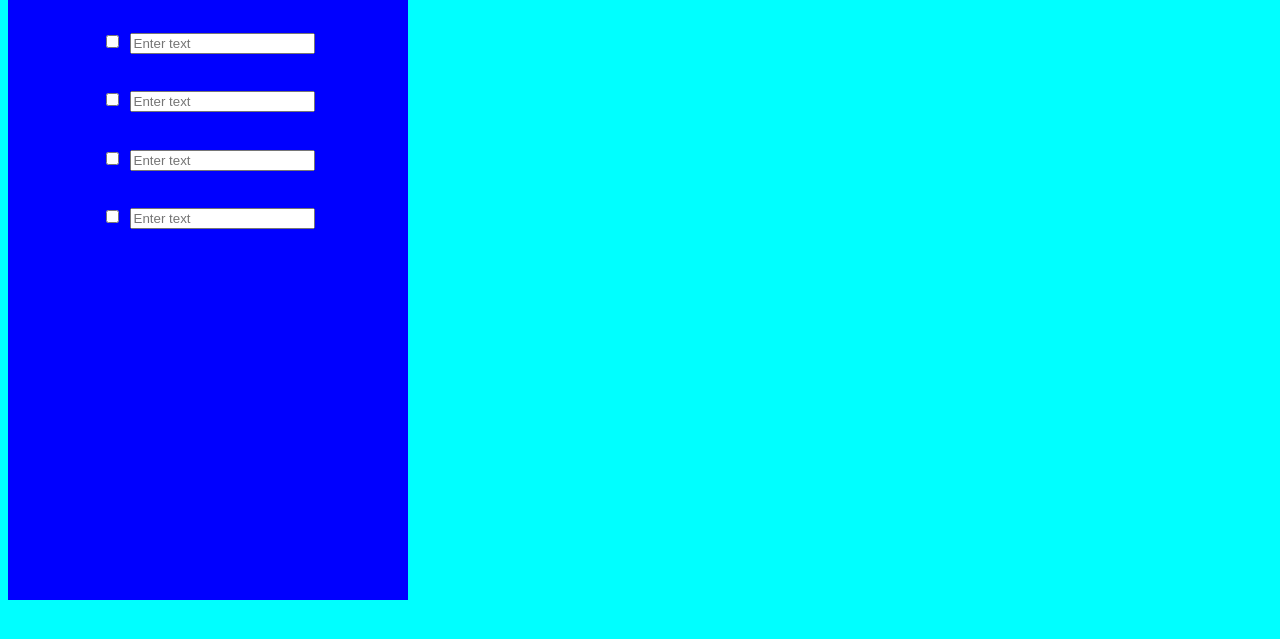
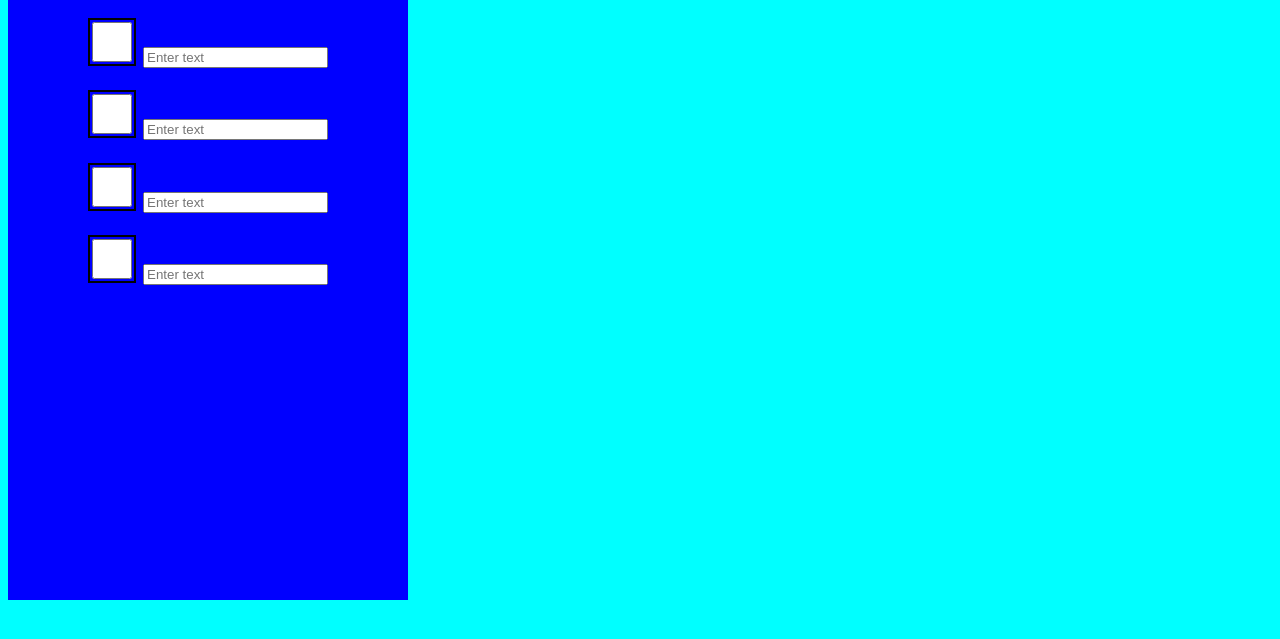
Before and after one commit to yuvank-chaudhary/to-do-application, a plain HTML site: page index.html in a window 1280 px wide. Shown: the part 119-758 px from the top of the page. Drawn offline with Linux system fonts and the light colour scheme.

Commit message:
second commit

```diff
--- a/index.html
+++ b/index.html
@@ -11,28 +11,28 @@
       <h1>TO-DO LIST</h1>
       <label>
         <h1>
-          <input type="checkbox" name="task" value="done" />
+          <input type="checkbox" name="task" value="done" class="box"/>
           <input type="text" name="task" placeholder="Enter text"/>
         </h1>
       </label>
 
       <lebal>
         <h1>
-          <input type="checkbox" name="task" value="done" />
+          <input type="checkbox" name="task" value="done" class="box" />
           <input type="text" name="task" placeholder="Enter text"/>
         </h1>
       </lebal>
 
       <lebal>
         <h1>
-          <input type="checkbox" name="task" value="done" />
+          <input type="checkbox" name="task" value="done"  class="box"/>
           <input type="text" name="task" placeholder="Enter text"/>
         </h1>
       </lebal>
 
       <lebal>
         <h1>
-          <input type="checkbox" name="task" value="done" />
+          <input type="checkbox" name="task" value="done" class="box" />
           <input type="text" name="task" placeholder="Enter text"/>
         </h1>
       </lebal>
--- a/style.css
+++ b/style.css
@@ -18,3 +18,10 @@ body{
 h1{
     text-align: center;
 }
+
+.box{
+    height: 40px;
+    width: 40px;
+    outline: 2.5px solid #010305;
+    outline-offset: 2px;
+}
```
